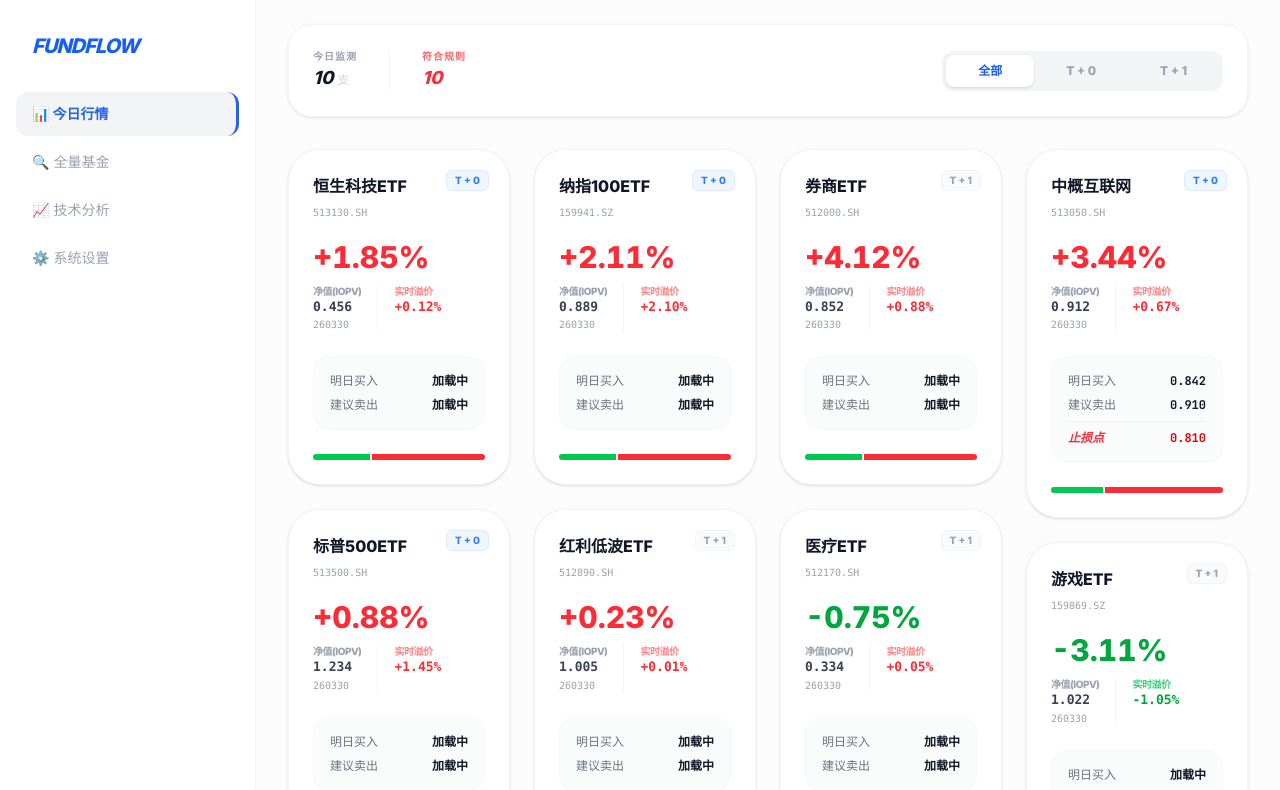
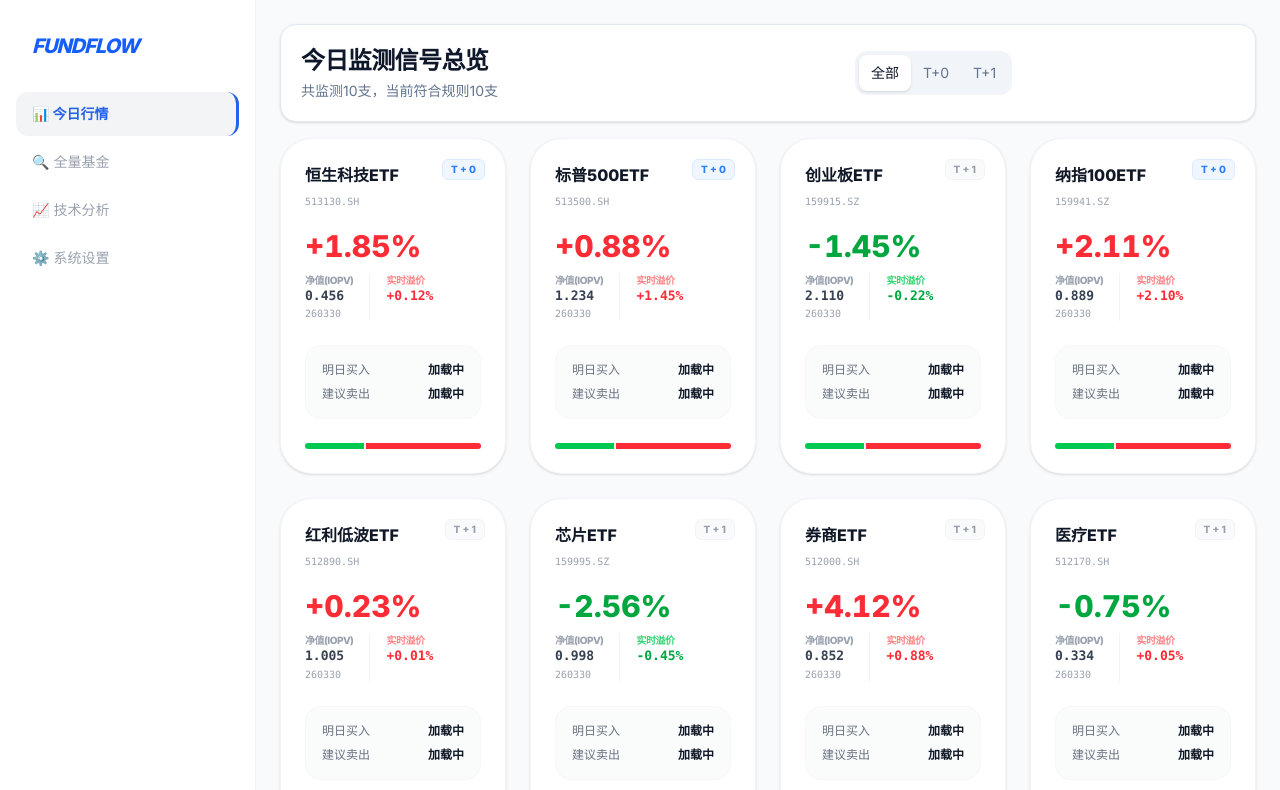
Before and after one commit to zmx199299/etf-stock-selection-tool, a Vue app: page / in a window 1280 px wide. Shown: the top 790 px of the page. Built offline with nearby package versions, Linux system fonts and the light colour scheme.

Commit message:
fix: align dashboard layout with page shell

```diff
--- a/src/views/Dashboard.vue
+++ b/src/views/Dashboard.vue
@@ -1,27 +1,44 @@
 <template>
-  <div>
-    <header class="bg-white/90 backdrop-blur-md sticky top-0 md:top-6 z-40 mx-4 md:mx-8 mt-4 md:mt-6 p-6 rounded-[24px] border border-gray-100 shadow-sm flex flex-col lg:flex-row items-center justify-between gap-6">
-        <div class="flex items-center gap-8 w-full lg:w-auto">
-            <div class="flex flex-col">
-                <span class="text-[10px] text-gray-400 font-bold uppercase tracking-widest">今日监测</span>
-                <span class="text-lg font-black italic">{{ signals.length }} <span class="text-xs font-normal not-italic text-gray-300">支</span></span>
-            </div>
-            <div class="flex flex-col border-l pl-8 border-gray-100">
-                <span class="text-[10px] text-red-400 font-bold uppercase tracking-widest">符合规则</span>
-                <span class="text-lg font-black text-red-500 italic">{{ filteredSignals.length }}</span>
-            </div>
+  <section data-test="dashboard-shell" class="min-h-full bg-slate-50 p-4 md:p-6">
+    <div class="flex w-full flex-col gap-4">
+      <header
+        data-test="dashboard-topbar"
+        class="rounded-2xl border border-slate-200 bg-white p-4 shadow-sm md:p-5"
+      >
+        <div
+          data-test="dashboard-topbar-flex"
+          class="flex flex-col gap-4 lg:flex-row lg:items-center lg:justify-between"
+        >
+          <div data-test="dashboard-topbar-left" class="space-y-1">
+            <h1 class="text-2xl font-semibold tracking-tight text-slate-900">今日监测信号总览</h1>
+            <p class="text-sm text-slate-500">共监测{{ signals.length }}支，当前符合规则{{ filteredSignals.length }}支</p>
           </div>
 
-        <div class="flex items-center bg-gray-100 p-1 rounded-xl w-full xl:w-auto">
-            <button @click="activeTab = 'all'" :class="activeTab === 'all' ? 'bg-white shadow-sm text-blue-600' : 'text-gray-400 hover:text-gray-600'" class="f-btn flex-1 xl:flex-none px-8 py-2 text-xs font-bold rounded-lg transition-all">全部</button>
-            <button @click="activeTab = 'T+0'" :class="activeTab === 'T+0' ? 'bg-white shadow-sm text-blue-600' : 'text-gray-400 hover:text-gray-600'" class="f-btn flex-1 xl:flex-none px-8 py-2 text-xs font-bold rounded-lg transition-all">T + 0</button>
-            <button @click="activeTab = 'T+1'" :class="activeTab === 'T+1' ? 'bg-white shadow-sm text-blue-600' : 'text-gray-400 hover:text-gray-600'" class="f-btn flex-1 xl:flex-none px-8 py-2 text-xs font-bold rounded-lg transition-all">T + 1</button>
+          <div
+            data-test="dashboard-topbar-right"
+            class="flex flex-col gap-3 md:flex-row md:items-center lg:w-[380px] lg:flex-none"
+          >
+            <div data-test="dashboard-tab-group" class="inline-flex rounded-xl bg-slate-100 p-1">
+              <button @click="activeTab = 'all'" :class="activeTab === 'all' ? 'bg-white shadow-sm text-slate-900' : 'text-slate-500 hover:text-slate-900'" class="f-btn rounded-lg px-3 py-2 text-sm font-medium transition">全部</button>
+              <button @click="activeTab = 'T+0'" :class="activeTab === 'T+0' ? 'bg-white shadow-sm text-slate-900' : 'text-slate-500 hover:text-slate-900'" class="f-btn rounded-lg px-3 py-2 text-sm font-medium transition">T+0</button>
+              <button @click="activeTab = 'T+1'" :class="activeTab === 'T+1' ? 'bg-white shadow-sm text-slate-900' : 'text-slate-500 hover:text-slate-900'" class="f-btn rounded-lg px-3 py-2 text-sm font-medium transition">T+1</button>
+            </div>
+
+            <div
+              data-test="dashboard-control-slot"
+              aria-hidden="true"
+              class="hidden h-[42px] rounded-xl border border-transparent md:block md:w-64 lg:flex-1"
+            ></div>
+          </div>
         </div>
       </header>
 
-    <div class="p-4 md:p-8 columns-1 md:columns-2 lg:columns-3 xl:columns-4 2xl:columns-6 gap-6 space-y-6">
+      <div
+        data-test="dashboard-card-grid"
+        class="grid gap-6 md:grid-cols-2 lg:grid-cols-3 xl:grid-cols-4 2xl:grid-cols-6"
+      >
 
-        <div v-for="signal in filteredSignals" :key="signal.code" @click="goToAnalysis(signal.code)" class="fund-card break-inside-avoid bg-white rounded-[32px] p-6 border border-gray-100 shadow-sm cursor-pointer relative group">
+        <div v-for="signal in filteredSignals" :key="signal.code" @click="goToAnalysis(signal.code)" class="fund-card bg-white rounded-[32px] p-6 border border-gray-100 shadow-sm cursor-pointer relative group h-full">
             <div :class="signal.t_plus === 'T+0' ? 'bg-blue-50 text-blue-500 border-blue-100' : 'bg-gray-50 text-gray-400 border-gray-100'" class="absolute top-5 right-5 px-2 py-0.5 text-[10px] font-bold rounded-md border">{{ signal.t_plus === 'T+0' ? 'T + 0' : 'T + 1' }}</div>
             <div class="pr-12 mb-5">
               <span class="text-base font-bold text-gray-900 block truncate">{{ signal.name }}</span>
@@ -48,7 +65,6 @@
             <div class="bg-gray-50/80 rounded-2xl p-4 space-y-2 mb-6 border border-gray-100/50">
                 <div class="flex justify-between text-xs text-gray-500 font-medium"><span>明日买入</span><span class="mono font-bold text-gray-900">{{ signal.buy_price ? signal.buy_price.toFixed(3) : '加载中' }}</span></div>
                 <div class="flex justify-between text-xs text-gray-500 font-medium"><span>建议卖出</span><span class="mono font-bold text-gray-900">{{ signal.sell_price ? signal.sell_price.toFixed(3) : '加载中' }}</span></div>
-                <div v-if="signal.stop_loss" class="flex justify-between text-xs pt-2 border-t border-gray-200/50"><span class="text-red-500 font-bold italic">止损点</span><span class="mono font-bold text-red-600">{{ signal.stop_loss.toFixed(3) }}</span></div>
             </div>
 
             <div class="h-1.5 w-full bg-gray-100 rounded-full flex overflow-hidden">
@@ -64,6 +80,7 @@
         暂无交易信号
       </div>
     </div>
+  </section>
 </template>
 
 <script setup lang="ts">
--- a/src/views/FundList.vue
+++ b/src/views/FundList.vue
@@ -1,15 +1,15 @@
 <template>
-  <section class="min-h-full bg-slate-50 p-4 md:p-6">
+  <section data-test="fund-shell" class="min-h-full bg-slate-50 p-4 md:p-6">
     <div class="flex w-full flex-col gap-4">
-      <div class="rounded-2xl border border-slate-200 bg-white p-4 shadow-sm md:p-5">
-        <div class="flex flex-col gap-4 lg:flex-row lg:items-center lg:justify-between">
-          <div class="space-y-1">
+      <div data-test="fund-topbar" class="rounded-2xl border border-slate-200 bg-white p-4 shadow-sm md:p-5">
+        <div data-test="fund-topbar-flex" class="flex flex-col gap-4 lg:flex-row lg:items-center lg:justify-between">
+          <div data-test="fund-topbar-left" class="space-y-1">
             <h1 class="text-2xl font-semibold tracking-tight text-slate-900">全量场内基金（不含货币/债券基金）</h1>
             <p class="text-sm text-slate-500">共监测{{ rows.length }}支</p>
           </div>
 
-          <div class="flex flex-col gap-3 md:flex-row md:items-center">
-            <div class="inline-flex rounded-xl bg-slate-100 p-1">
+          <div data-test="fund-topbar-right" class="flex flex-col gap-3 md:flex-row md:items-center lg:w-[380px] lg:flex-none">
+            <div data-test="fund-tab-group" class="inline-flex rounded-xl bg-slate-100 p-1">
               <button
                 data-test="mode-cn"
                 type="button"
```
Also changed, not shown: 5 other files (tests, documents, lock files or other folders). Lines whose indentation alone changed are shown as unchanged.
